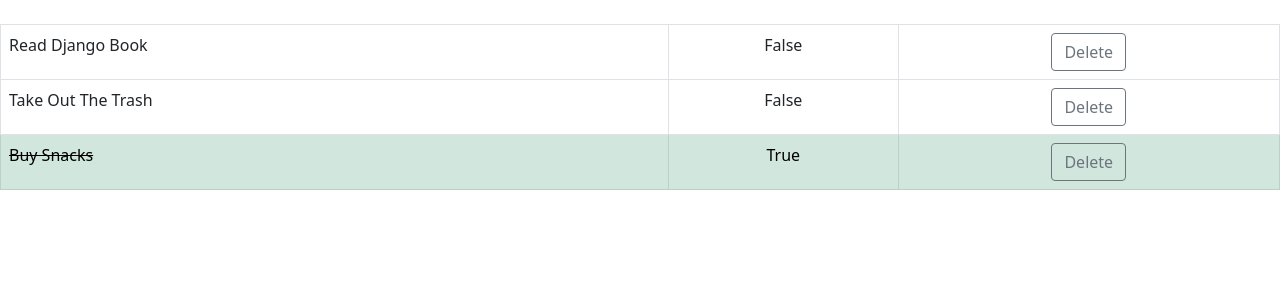
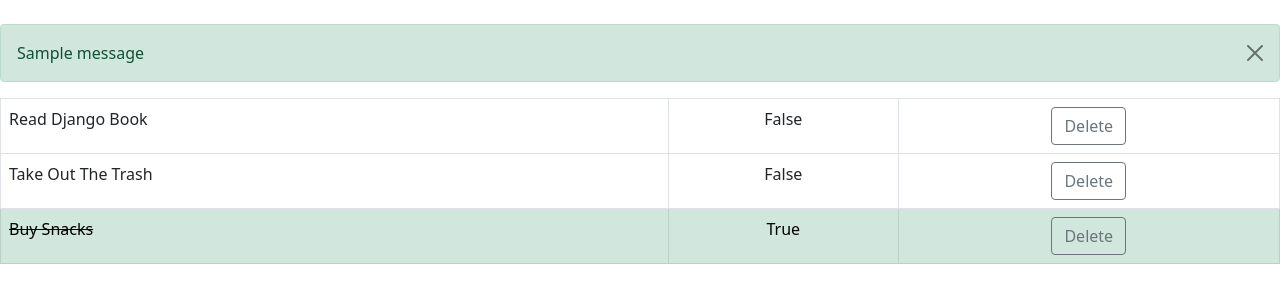
Before and after one commit to stackbento/Django-To-Do-List, a Django app: page / in a window 1280 px wide. Shown: the part 56-359 px from the top of the page. Run offline with Django 5.2, Linux system fonts and the light colour scheme; data comes from the database, SQL or seed files in the repository; one stand-in notice (Sample message) is shown.

Commit message:
django messages successful

```diff
--- a/todo_list/templates/home.html
+++ b/todo_list/templates/home.html
@@ -3,6 +3,19 @@
 
 {% block content %}
     <!-- <h1>Hello World</h1> -->
+     <!-- success messages -->
+      {% if messages %}
+        {% for message in messages %}
+            <div class="alert alert-success alert-dismissible" role="alert" >
+                <button type="button" class="btn-close" data-bs-dismiss="alert">
+                    <small><sup></sup></small>
+                </button>
+                {{ message }}
+            </div>
+
+        {% endfor %}
+
+      {% endif %}
      <!-- check if the things from the db/List model are there or not -->
       {% if all_items %}
       <!-- including table and adding bootstrap class -->
--- a/todo_list/templates/navbar.html
+++ b/todo_list/templates/navbar.html
@@ -14,6 +14,7 @@
 
       </ul>
       <form class="d-flex" method="POST">
+        {% csrf_token %}
         <input class="form-control me-2" type="search" placeholder="Add Item" aria-label="Search" name="item">
         <button class="btn btn-outline-secondary" type="submit">Add </button>
       </form>
--- a/todo_list/views.py
+++ b/todo_list/views.py
@@ -1,14 +1,23 @@
-from django.shortcuts import render
+from django.shortcuts import render, redirect
 from . models import List
 from . forms import ListForm
-
+from django.contrib import messages
 # Create your views here.
 def home(request):
-    #access the objects in the List(from models.py/Database)
-    all_items = List.objects.all()
-    #convention : context dictionary to access the objects from 'all_items'
-    context = {'all_items':all_items}
-    return render(request, 'home.html', context)
+    if request.method =='POST':
+        form = ListForm(request.POST or None)
+
+        if form.is_valid():
+            form.save()
+            all_items=List.objects.all()
+            messages.success(request, ('Item has been added to List!'))
+            return redirect('home')
+    else:
+        #access the objects in the List(from models.py/Database)
+        all_items = List.objects.all()
+        #convention : context dictionary to access the objects from 'all_items'
+        context = {'all_items':all_items}
+        return render(request, 'home.html', context)
 
 
 def about(request):
```
